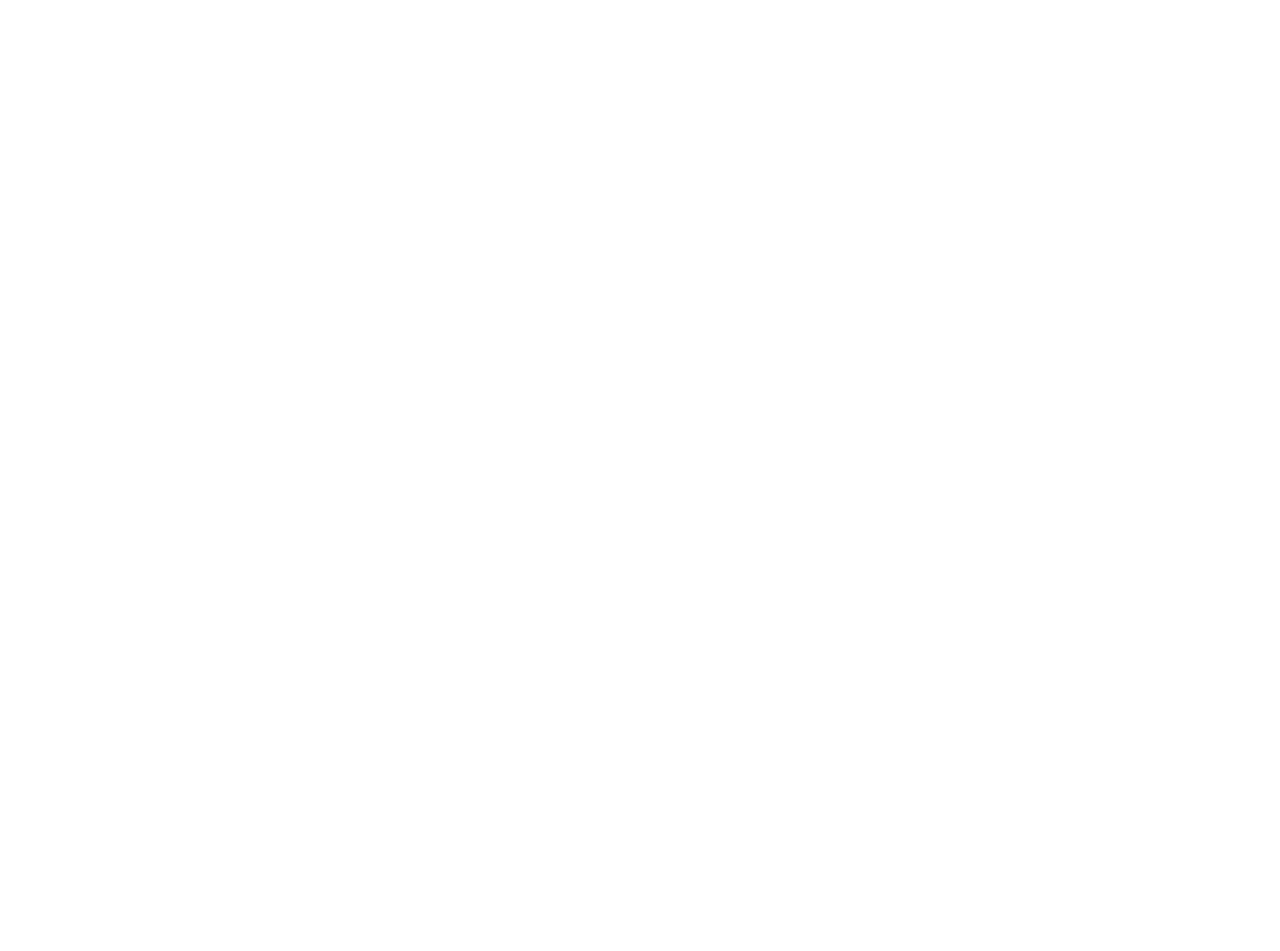
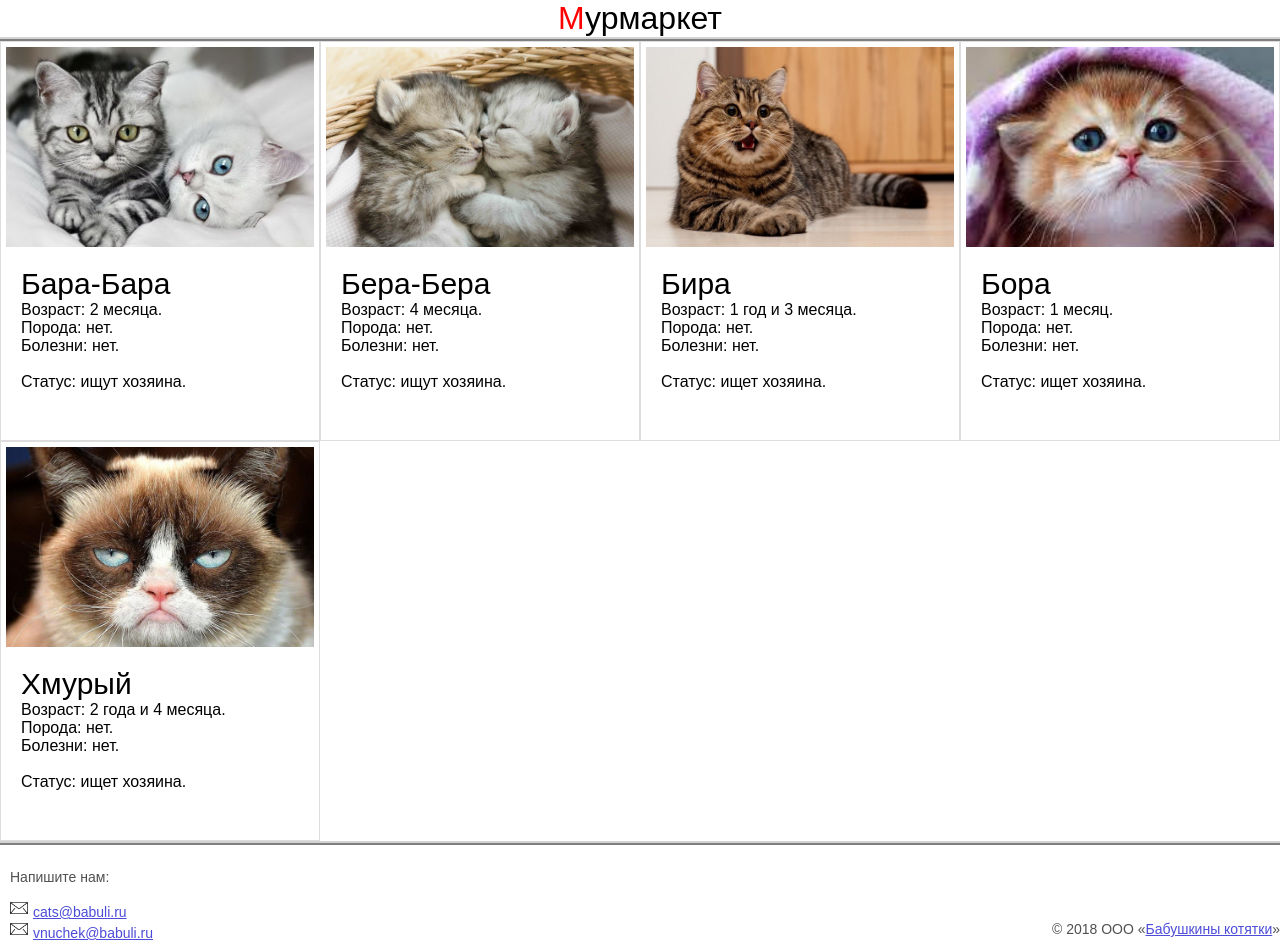
Before and after one commit to itmo2022-verstka/task-1, a website: page about-cats/src/index.html in a window 1280 px wide. Before the commit the page ends 800 px from the top, so only its background shows below. Drawn offline with Linux system fonts and the light colour scheme.

Commit message:
1st variant

```diff
--- a/about-cats/src/index.css
+++ b/about-cats/src/index.css
@@ -1 +1,103 @@
-/* TODO */
+* {
+  box-sizing: border-box;
+}
+
+body {
+  margin: 0;
+}
+
+header {
+  position: sticky;
+  top: 0;
+  background-color: white;
+
+  text-align: center;
+  font-size: 32px;
+  font-family: "PT SansNarrow", sans-serif;
+  border-bottom: 4px ridge lightgrey;
+}
+
+header p {
+  margin: 0;
+}
+
+.post {
+  border: 1px solid #ddd;
+  height: 400px;
+  width: 24.999%;
+  padding: 5px;
+  /*margin: 5px;*/
+  float: left;
+}
+
+.post:hover {
+  border: 1px solid #999;
+}
+
+.post img {
+  width: 100%;
+  height: 200px;
+  object-fit: cover;
+  object-position: top;
+}
+
+.desc {
+  padding: 0 10px 0 15px;
+  text-align: left;
+  font-family: "PT SansNarrow", sans-serif;
+}
+
+.desc .name{
+  margin: 5px 0 0 0;
+  font-size: 30px;
+}
+
+
+@media only screen and (max-width: 800px) {
+  .post {
+    width: 49.999%;
+  }
+}
+
+@media only screen and (max-width: 500px) {
+  .post {
+    width: 100%;
+  }
+}
+
+
+.clearfix:after {
+  content: "";
+  display: table;
+  clear: both;
+}
+
+
+footer {
+  position: relative;
+  bottom: 0;
+  padding: 10px;
+  color: #505050;
+  font-size: 14px;
+  font-family: "Arial", serif;
+  border-top: 4px ridge lightgrey;
+}
+
+footer a {
+  color: #4c4cd8;
+}
+
+footer #OOO {
+  position: absolute;
+  right: 0;
+  bottom: 0;
+}
+
+footer img {
+  height: 18px;
+  margin-right: 5px;
+}
+
+.red {
+  color: red;
+}
--- a/about-cats/src/index.html
+++ b/about-cats/src/index.html
@@ -6,6 +6,89 @@
   <link rel="stylesheet" href="./index.css">
 </head>
 <body>
-    <!-- TODO -->
+
+<header>
+  <p><span class="red">М</span>урмаркет</p>
+</header>
+
+
+<div id="gallery">
+  <div class="post">
+    <img src="cat_1.jpg" alt="Бара-Бара">
+    <div class="desc">
+      <p>
+        <span class="name">Бара-Бара</span> <br>
+        Возраст: 2 месяца. <br>
+        Порода: нет. <br>
+        Болезни: нет. <br> <br>
+        Статус: ищут хозяина. <br>
+      </p>
+    </div>
+  </div>
+
+  <div class="post">
+    <img src="cat_2.jpg" alt="Бера-Бера">
+    <div class="desc">
+      <p>
+        <span class="name">Бера-Бера</span> <br>
+        Возраст: 4 месяца. <br>
+        Порода: нет. <br>
+        Болезни: нет. <br> <br>
+        Статус: ищут хозяина. <br>
+      </p>
+    </div>
+  </div>
+
+  <div class="post">
+    <img src="cat_3.jpg" alt="Бира">
+    <div class="desc">
+      <p>
+        <span class="name">Бира</span> <br>
+        Возраст: 1 год и 3 месяца. <br>
+        Порода: нет. <br>
+        Болезни: нет. <br> <br>
+        Статус: ищет хозяина. <br>
+      </p>
+    </div>
+  </div>
+
+  <div class="post">
+    <img src="cat_4.jpg" alt="Бора">
+    <div class="desc">
+      <p>
+        <span class="name">Бора</span> <br>
+        Возраст: 1 месяц. <br>
+        Порода: нет. <br>
+        Болезни: нет. <br> <br>
+        Статус: ищет хозяина. <br>
+      </p>
+    </div>
+  </div>
+
+  <div class="post">
+    <img src="cat_5.jpg" alt="Хмурый">
+    <div class="desc">
+      <p>
+        <span class="name">Хмурый</span> <br>
+        Возраст: 2 года и 4 месяца. <br>
+        Порода: нет. <br>
+        Болезни: нет. <br> <br>
+        Статус: ищет хозяина. <br>
+      </p>
+    </div>
+  </div>
+</div>
+
+<div class="clearfix"></div>
+
+<footer>
+  <p>Напишите нам:</p>
+  <nav><img src="mail_icon.png" alt="Italian Trulli"><a href="https://vk.com/al">cats@babuli.ru</a>
+  </nav>
+  <nav><img src="mail_icon.png" alt="Italian Trulli"><a href="https://vk.com/all_i_tried">vnuchek@babuli.ru</a>
+  </nav>
+  <p id="OOO">&#169 2018 ООО &#171<a href="https://vk.com/all_i_tried">Бабушкины котятки</a>&#187
+  </p>
+</footer>
 </body>
 </html>
```
Also changed, not shown: about-cats/src/cat_1.jpg (added), about-cats/src/cat_2.jpg (added), about-cats/src/cat_3.jpg (added), about-cats/src/cat_4.jpg (added), about-cats/src/cat_5.jpg (added), about-cats/src/mail_icon.png (added). Lines whose indentation alone changed are shown as unchanged.
